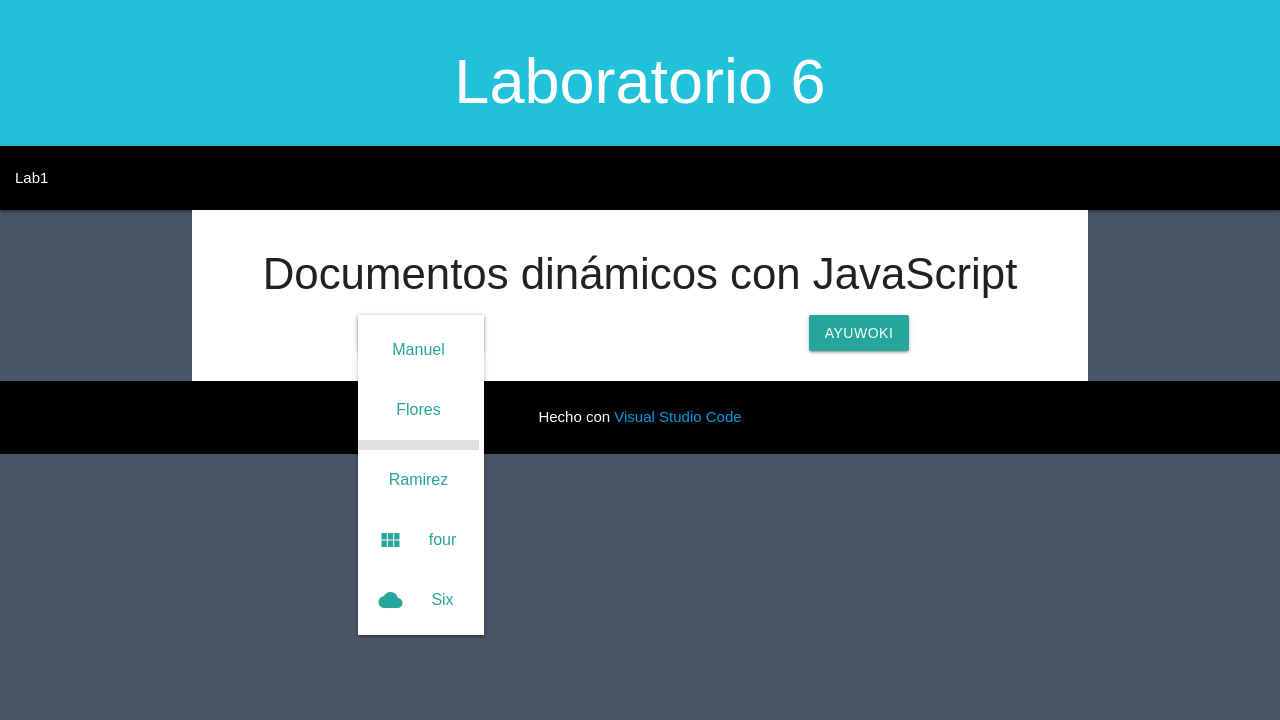
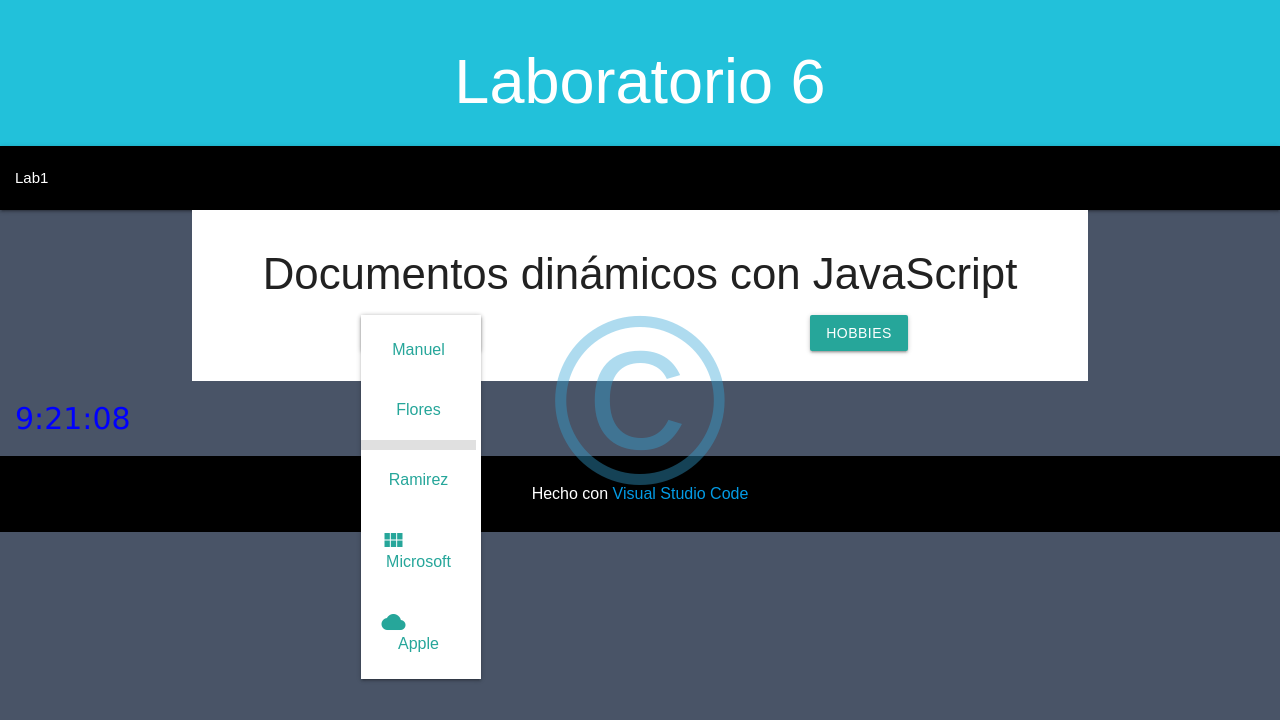
Before and after one commit to manuelflrs/a01703912DAW, a PHP site: page /lab6.html in a window 1280 px wide, after a click on "DROPDOWN". Shown: the top 720 px of the page. Run offline with PHP 8.4, Linux system fonts and the light colour scheme; some libraries are stand-ins or nearby versions.

Commit message:
modificaciones

```diff
--- a/css/style.css
+++ b/css/style.css
@@ -68,3 +68,34 @@ p.cotacto{
 li a:hover {
     background-color: #111;
 }
+
+body {
+  font-size: 16px;
+}
+body:after {
+  content: "©";
+  font-size: 15em;
+  color: rgba(52, 166, 214, 0.4);
+  z-index: 9999;
+
+  display: flex;
+  align-items: center;
+  justify-content: center;
+  position: fixed;
+  top: 0;
+  right: 0;
+  bottom: 0;
+  left: 0;
+
+  -webkit-pointer-events: none;
+  -moz-pointer-events: none;
+  -ms-pointer-events: none;
+  -o-pointer-events: none;
+  pointer-events: none;
+
+  -webkit-user-select: none;
+  -moz-user-select: none;
+  -ms-user-select: none;
+  -o-user-select: none;
+  user-select: none;
+}
--- a/js/lab6.js
+++ b/js/lab6.js
@@ -3,4 +3,30 @@
   document.addEventListener('DOMContentLoaded', function () {
       var elems = document.querySelectorAll('.dropdown-trigger');
       var instances = M.Dropdown.init(elems, options);
-  });
+      }
+  );
+
+function reloj() {
+    var hoy=new Date(); var h=hoy.getHours(); var m=hoy.getMinutes(); var s=hoy.getSeconds();
+    m = actualizarHora(m);    s = actualizarHora(s);
+    document.getElementById('displayReloj').innerHTML = h+":"+m+":"+s;
+    var t = setTimeout(function(){reloj()},500);
+}
+
+function actualizarHora(i) {
+    if (i<10) {i = "0" + i};  // Añadir el cero en números menores de 10
+    return i;
+}
+function allowDrop(ev) {
+  ev.preventDefault();
+}
+
+function drag(ev) {
+  ev.dataTransfer.setData("text", ev.target.id);
+}
+
+function drop(ev) {
+  ev.preventDefault();
+  var data = ev.dataTransfer.getData("text");
+  ev.target.appendChild(document.getElementById(data));
+}
--- a/lab6.html
+++ b/lab6.html
@@ -12,7 +12,8 @@
 <title>Laboratorio</title>
 </head>
 
-<body>
+<body onload="reloj()" >
+
     <header>
         <h1>Laboratorio 6</h1>
     </header>
@@ -30,7 +31,7 @@
                     </div>
                     <div class="col s6 center">
                           <!-- Dropdown Trigger -->
-                        <a class='dropdown-trigger btn' href='#' data-target='dropdown1'>Drop Me Me</a>
+                        <a class='dropdown-trigger btn' href='#' data-target='dropdown1'>Dropdown</a>
 
                         <!-- Dropdown Structure -->
                         <ul id='dropdown1' class='dropdown-content'>
@@ -38,26 +39,35 @@
                             <li><a href="#!">Flores</a></li>
                             <li class="divider" tabindex="-1"></li>
                             <li><a href="#!">Ramirez</a></li>
-                            <li><a href="#!"><i class="material-icons">view_module</i>four</a></li>
-                            <li><a href="#!"><i class="material-icons">cloud</i>Six</a></li>
+                            <li><a href="#!"><i class="material-icons">view_module</i>Microsoft</a></li>
+                            <li><a href="#!"><i class="material-icons">cloud</i>Apple</a></li>
                         </ul>
                     </div>
                      <div class="col s6 center">
                             <!-- Dropdown Trigger -->
-                            <a class='dropdown-trigger btn' href='#' data-target='dropdown1'>Ayuwoki</a>
+                            <a class='dropdown-trigger btn' href='#' data-target='dropdown1'>Hobbies</a>
 
                             <!-- Dropdown Structure -->
                             <ul id='dropdown1' class='dropdown-content'>
-                                <li><a href="#!">There Ayuwoki</a></li>
-                                <li><a href="#!">Ayuwoki now</a></li>
+                                <li><a href="#!">Hockey</a></li>
+                                <li><a href="#!"> Polo</a></li>
                                 <li class="divider" tabindex="-1"></li>
                                 <li><a href="#!">Hee</a></li>
-                                <li><a href="#!"><i class="material-icons">view_module</i>Hee</a></li>
-                                <li><a href="#!"><i class="material-icons">cloud</i>HEE</a></li>
+                                <li><a href="#!"><i class="material-icons">view_module</i>Java</a></li>
+                                <li><a href="#!"><i class="material-icons">cloud</i>Swift</a></li>
                             </ul>
                      </div>
                  </div>
         </article>
+    <div style="color:blue; font-family: verdana, arial; font-size:30px; padding:15px;" id ="displayReloj" >
+
+
+    <p>Mueve el portero al rectangulo</p>
+
+    <div id="div1" ondrop="drop(event)" ondragover="allowDrop(event)"></div>
+    <br>
+    <img id="drag1" src="img_logo.gif" draggable="true" ondragstart="drag(event)" width="336" height="69">
+
 
     </section>
 
```
